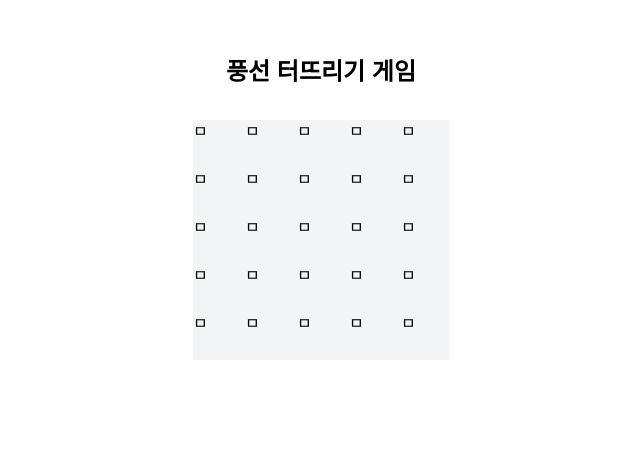
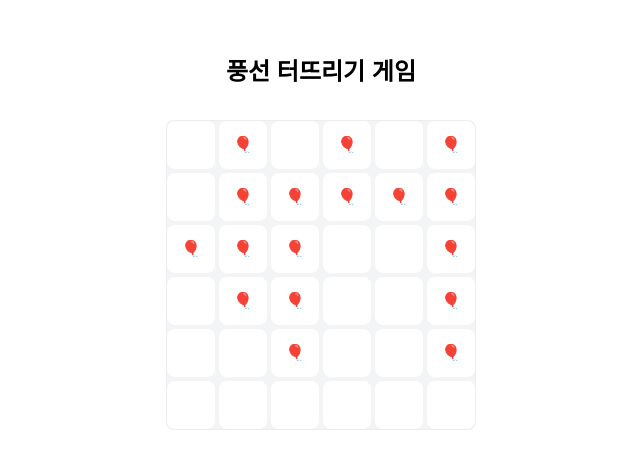
Before and after one commit to howdyfrom2019/super-block-fe-test, a React (Vite) app: page /game in a window 1280 px wide. Shown: the top 468 px of the page, without its empty margins (319-959 px from the left). Built offline with nearby package versions, Linux system fonts and the light colour scheme.

Commit message:
Add board initialize code

```diff
--- /dev/null
+++ b/src/features/balloon-game/lib/utils/ballon-game-config.ts
@@ -0,0 +1 @@
+export const BALLON_RANDOM_PROBABILITY = 0.5;
--- /dev/null
+++ b/src/features/balloon-game/lib/utils/ballon-game-util.ts
@@ -0,0 +1,13 @@
+import { BALLON_RANDOM_PROBABILITY } from "@/features/balloon-game/lib/utils/ballon-game-config";
+
+export function createBallonGameData(n = 6) {
+  return Array(n)
+    .fill(null)
+    .map(() => createRowElement(n));
+}
+
+function createRowElement(n: number) {
+  return Array(n)
+    .fill(null)
+    .map(() => (Math.random() < BALLON_RANDOM_PROBABILITY ? "🎈" : ""));
+}
--- a/src/features/balloon-game/page/ballon-game-page.tsx
+++ b/src/features/balloon-game/page/ballon-game-page.tsx
@@ -1,4 +1,4 @@
-import GameBoard from "@/features/balloon-game/ui/game-board";
+import GameBoard from "@/features/balloon-game/ui/ballon-game-board";
 
 export default function BallonGamePage() {
   return (
--- /dev/null
+++ b/src/features/balloon-game/ui/ballon-game-board.tsx
@@ -0,0 +1,44 @@
+import { createBallonGameData } from "@/features/balloon-game/lib/utils/ballon-game-util";
+import { cn } from "@/lib/utils/tailwind-util";
+import { ComponentPropsWithoutRef, PropsWithChildren } from "react";
+
+interface BalloonGameCellProps extends ComponentPropsWithoutRef<"button"> {}
+
+function BallonGameCell({
+  className,
+  children,
+  ...props
+}: PropsWithChildren<BalloonGameCellProps>) {
+  return (
+    <button
+      className={cn([
+        "size-12 flex items-center justify-center bg-white rounded-lg hover:bg-gray-50 disabled:opacity-50 ",
+        className,
+      ])}
+      {...props}
+    >
+      {children}
+    </button>
+  );
+}
+
+function BallonGameBoard() {
+  const board = createBallonGameData();
+  return (
+    <div
+      className={
+        "grid grid-1 gap-1 bg-gray-100 rounded-lg overflow-hidden border border-gray-200/50"
+      }
+    >
+      {board.map((rows) => (
+        <div className={"flex gap-1"}>
+          {rows.map((col) => (
+            <BallonGameCell>{col}</BallonGameCell>
+          ))}
+        </div>
+      ))}
+    </div>
+  );
+}
+
+export default BallonGameBoard;
--- a/src/features/balloon-game/ui/game-board.tsx
+++ /dev/null
@@ -1,19 +0,0 @@
-function GameBoard() {
-  return (
-    <div className={"grid grid-1 bg-gray-100"}>
-      {Array(5)
-        .fill(null)
-        .map(() => (
-          <div className={"flex gap-1"}>
-            {Array(5)
-              .fill(null)
-              .map(() => (
-                <div className={"size-12"}>ㅁ</div>
-              ))}
-          </div>
-        ))}
-    </div>
-  );
-}
-
-export default GameBoard;
```
